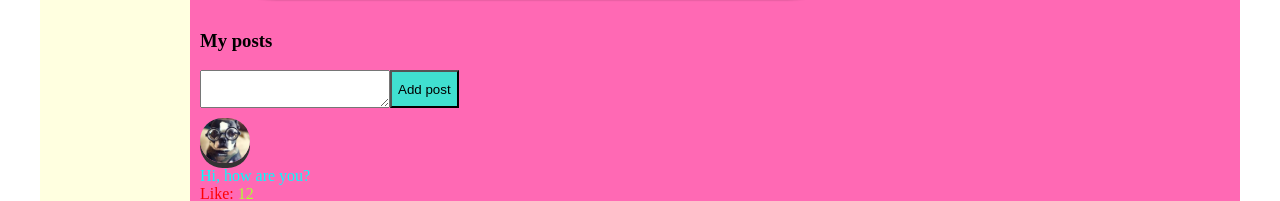
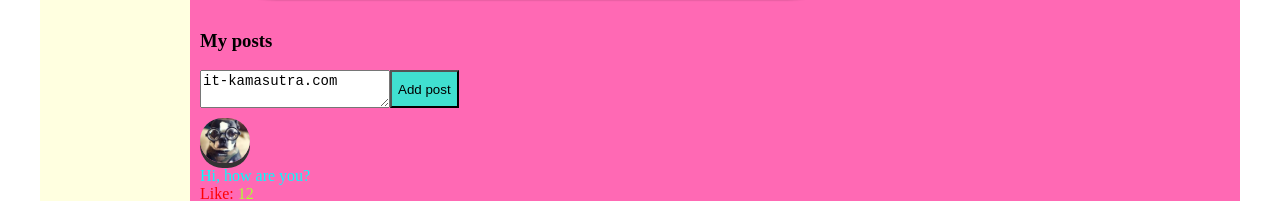
Before and after one commit to piv2003/my-app-2021-REACT, a React (Create React App) app: page /profile in a window 1280 px wide. Shown: the part 604-805 px from the top of the page. Built offline with nearby package versions, Linux system fonts and the light colour scheme.

Commit message:
34. Уроки React JS - Вынос мозга (FLUX-круговорот на каждый символ)

```diff
--- a/package.json
+++ b/package.json
@@ -6,6 +6,7 @@
     "@testing-library/jest-dom": "^5.11.9",
     "@testing-library/react": "^11.2.5",
     "@testing-library/user-event": "^12.8.0",
+    "bootstrap": "^5.0.2",
     "react": "^17.0.1",
     "react-dom": "^17.0.1",
     "react-router-dom": "^5.2.0",
--- a/src/App.js
+++ b/src/App.js
@@ -8,6 +8,7 @@ import Music from "./components/Music/Music";
 import News from "./components/News/News";
 import Settings from "./components/Settings/Settings";
 import {Route} from "react-router-dom";
+import {updateNewPostText} from "./redux/state";
 
 const App = (props) => {
     return (
@@ -16,8 +17,9 @@ const App = (props) => {
             <Navbar/>
             <div className="app-wrapper-content">
                 <Route path='/profile'
-                       render={() => <Profile state={props.state.profilePage}
-                                              addPost={props.addPost}/>}/>
+                       render={() => <Profile profilePage={props.state.profilePage}
+                                              addPost={props.addPost}
+                       updateNewPostText={props.updateNewPostText}/>}/>
                 <Route path='/dialogs'
                        render={() => <Dialogs state={props.state.dialogsPage}/>}/>
                 <Route path='/news' render={() => <News/>}/>
--- a/src/components/Profile/MyPosts/MyPosts.jsx
+++ b/src/components/Profile/MyPosts/MyPosts.jsx
@@ -7,16 +7,22 @@ const MyPosts = (props) => {
         props.posts.map(p => <Post message={p.message} likesCount={p.likesCount}/>)
     let newPostElement = React.createRef();
     let addPost = () => {
-        let text = newPostElement.current.value;
-        props.addPost(text);
-        newPostElement.current.value = '';
+        // let text = newPostElement.current.value;
+        props.addPost();
+        // newPostElement.current.value = '';
+        // props.updateNewPostText = '';
     }
 
+    let onPostChange = () => {
+        let text = newPostElement.current.value;
+        props.updateNewPostText(text);
+    }
     return (
         <div className={s.postsBlock}>
             <h3>My posts</h3>
             <div className={s.content}>
-                <textarea ref={newPostElement} className={s.size_textarea}> </textarea>
+                <textarea onChange={onPostChange} ref={newPostElement} value={props.newPostText}
+                          className={s.size_textarea}/>
                 <button onClick={addPost} className={s.color_button}>Add post</button>
             </div>
             <div className={s.posts}>
--- a/src/components/Profile/Profile.jsx
+++ b/src/components/Profile/Profile.jsx
@@ -6,7 +6,11 @@ const Profile = (props) => {
     return (
         <div>
             <ProfileInfo/>
-            <MyPosts posts={props.state.posts} addPost={props.addPost}/>
+            <MyPosts
+                posts={props.profilePage.posts}
+                newPostText = {props.profilePage.newPostText}
+                updateNewPostText={props.updateNewPostText}
+                addPost={props.addPost}/>
         </div>
     )
 }
--- a/src/redux/state.js
+++ b/src/redux/state.js
@@ -5,7 +5,8 @@ let state = {
         posts: [
             {id: 1, message: 'Hi, how are you?', likesCount: 12},
             {id: 2, message: 'It is my first post.', likesCount: 11},
-        ]
+        ],
+        newPostText: 'it-kamasutra.com'
     },
 
     dialogsPage: {
@@ -29,14 +30,20 @@ let state = {
     sidebar: {}
 }
 
-export let addPost = (postMessage) => {
+export let addPost = () => {
     let newPost = {
         id: 5,
-        message: postMessage,
-        likesCount: 1
+        message: state.profilePage.newPostText,
+        likesCount: 0
     };
+    state.profilePage.newPostText = '';
     state.profilePage.posts.push(newPost);
-    rerenderEntireTree (state);
+    rerenderEntireTree(state);
+}
+
+export let updateNewPostText = (newText) => {
+    state.profilePage.newPostText = newText;
+    rerenderEntireTree(state);
 }
 
 export default state;
--- a/src/render.js
+++ b/src/render.js
@@ -1,16 +1,14 @@
 import React from 'react';
 import ReactDOM from 'react-dom';
-// import './index.css';
 import App from './App';
-import {addPost} from './redux/state';
+import {addPost, updateNewPostText} from './redux/state';
 import {BrowserRouter} from "react-router-dom";
-
 
 export let rerenderEntireTree = (state) => {
     ReactDOM.render(
-            <BrowserRouter>
-                <App state={state} addPost={addPost}/>
-            </ BrowserRouter>,
+        <BrowserRouter>
+            <App state={state} addPost={addPost} updateNewPostText={updateNewPostText}/>
+        </ BrowserRouter>,
         document.getElementById('root')
     );
 }
```
Also changed, not shown: 1 other file (tests, documents, lock files or other folders).
